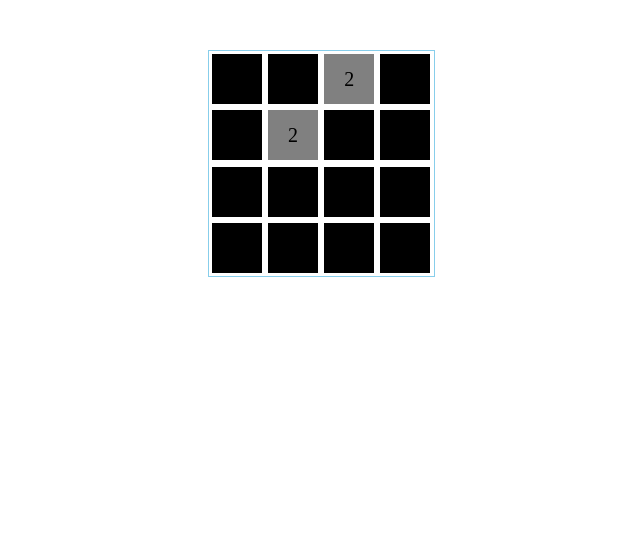
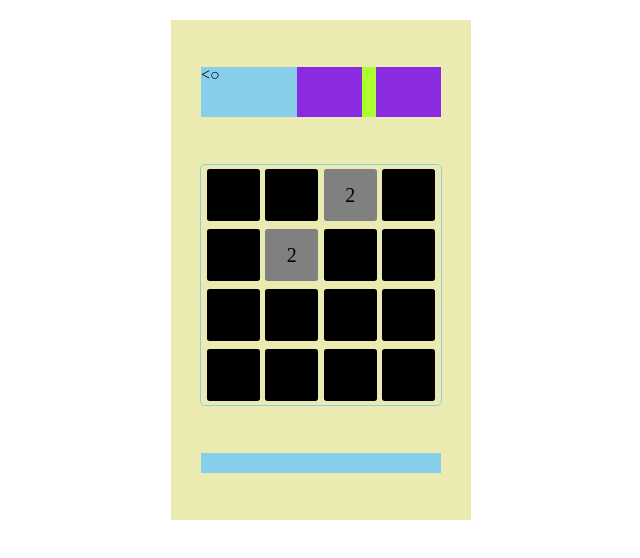
Before and after one commit to jiepengfei/gameReprint, a React (Create React App) app: page /2048 in a window 1280 px wide. Shown: the top 558 px of the page, without its empty margins (319-959 px from the left). Built offline with nearby package versions, Linux system fonts and the light colour scheme.

Commit message:
【change】 2048 style

```diff
--- a/src/games/2048/core.js
+++ b/src/games/2048/core.js
@@ -58,7 +58,6 @@
     this.#onNext();
   }
 
-  // 创建页面元素,存放入eleArr
   #createElementArr = () => {
     const container = document.querySelector('.container');
     document.addEventListener('keyup', (e) => {
@@ -68,8 +67,8 @@
       for (let j = 0; j < 4; j++) {
         const div = document.createElement('div');
         div.className = 'ele_2048';
-        div.style.width = '50px';
-        div.style.height = '50px';
+        // div.style.width = '50px';
+        // div.style.height = '50px';
         container.append(div);
         this.#eleArr[i][j] = div;
       }
@@ -112,7 +111,6 @@
     this.#compteEmptyPos();
   };
 
-  // 合并
   #merge = () => {
     this.#removeZero();
     for (let i = 0; i < this.#mergeArray.length - 1; i++) {
@@ -219,7 +217,6 @@
     this.#map[randomPos[0]][randomPos[1]] = newNum;
   };
 
-  // 在屏幕显示
   #displayOnScreen = () => {
     for (let i = 0; i < 4; i++) {
       for (let j = 0; j < 4; j++) {
@@ -230,7 +227,6 @@
     }
   };
 
-  // map发生变化后的流程
   #onNext = () => {
     this.#compteEmptyPos();
     this.#randomNewNum();
--- a/src/games/2048/index.css
+++ b/src/games/2048/index.css
@@ -1,18 +1,77 @@
+@media screen and (max-width: 768px) {
+  .main {
+    width: 100vw;
+    height: 100vh;
+  }
+}
+
+@media screen and (min-width: 768px) {
+  .main {
+    width: 300px;
+    height: 500px;
+    margin: 20px auto;
+  }
+}
+
+.main {
+  display: flex;
+  flex-direction: column;
+  justify-content: space-evenly;
+  /* flex-wrap: wrap; */
+  align-items: center;
+  background: rgb(235, 235, 177);
+}
+
+.head {
+  display: flex;
+  justify-content: space-between;
+  width: 80%;
+  height: 10%;
+  background: skyblue;
+}
+
+.head .score {
+  display: flex;
+  justify-content: space-between;
+  width: 60%;
+  height: 100%;
+  background: greenyellow;
+}
+
+.head .score div {
+  width: 45%;
+  height: 100%;
+  background: blueviolet;
+}
+
+.bottom {
+  width: 80%;
+  height: 20px;
+  background: skyblue;
+}
+
 .container {
   display: flex;
-  justify-content: space-around;
+  justify-content: space-evenly;
   flex-wrap: wrap;
   align-items: center;
-  margin: 50px auto;
-  width: 225px;
-  height: 225px;
+  /* margin: 50px auto; */
+  width: 80%;
+  height: 48%;
   border: 1px solid skyblue;
+  border-radius: 2%;
   /* background: skyblue; */
 }
 
 .container .ele_2048 {
+  display: flex;
+  justify-content: center;
+  align-items: center;
+  width: 22%;
+  height: 22%;
+  font-size: 20px;
+  border-radius: 5%;
   text-align: center;
-  font-size: 20px;
-  line-height: 50px;
+  /* font-size: calc(60%); */
   /* transition: 1s; */
 }
--- a/src/games/2048/index.jsx
+++ b/src/games/2048/index.jsx
@@ -15,13 +15,17 @@
   return (
     <div className='main'>
       <div className='head'>
-        <div className='backToMenu'></div>
-        <div className='refresh'></div>
-        <div className='currentScore'></div>
-        <div className='bestScore'></div>
+        <div className='button'>
+          <span className='backToMenu'>&lt;</span>
+          <span className='refresh'>○</span>
+        </div>
+        <div className='score'>
+          <div className='currentScore'></div>
+          <div className='bestScore'></div>
+        </div>
       </div>
       <div className='container'></div>
-      <div>
+      <div className='bottom'>
         <div className='moveCount'></div>
         <div className='currentTime'></div>
       </div>
--- a/src/games/index/index.jsx
+++ b/src/games/index/index.jsx
@@ -1,5 +1,6 @@
 import React from 'react';
 import './index.css'
+import './reset.css'
 
 export default function Index() {
   return (
--- /dev/null
+++ b/src/games/index/reset.css
@@ -0,0 +1,48 @@
+
+html, body, div, span, applet, object, iframe,
+h1, h2, h3, h4, h5, h6, p, blockquote, pre,
+a, abbr, acronym, address, big, cite, code,
+del, dfn, em, img, ins, kbd, q, s, samp,
+small, strike, strong, sub, sup, tt, var,
+b, u, i, center,
+dl, dt, dd, ol, ul, li,
+fieldset, form, label, legend,
+table, caption, tbody, tfoot, thead, tr, th, td, article, aside, canvas, details, embed,
+figure, figcaption, footer, header, hgroup,
+menu, nav, output, ruby, section, summary,
+time, mark, audio, video {
+  margin: 0;
+  padding: 0;
+  border: 0;
+  font-size: 100%;
+  font: inherit;
+  vertical-align: baseline;
+}
+
+/* HTML5 display-role reset for older browsers */
+article, aside, details, figcaption, figure, footer, header, hgroup, menu, nav, section {
+  display: block;
+}
+
+body {
+  line-height: 1;
+}
+
+ol, ul {
+  list-style: none;
+}
+
+blockquote, q {
+  quotes: none;
+}
+
+blockquote:before, blockquote:after,
+q:before, q:after {
+  content: '';
+  content: none;
+}
+
+table {
+  border-collapse: collapse;
+  border-spacing: 0;
+}
```
